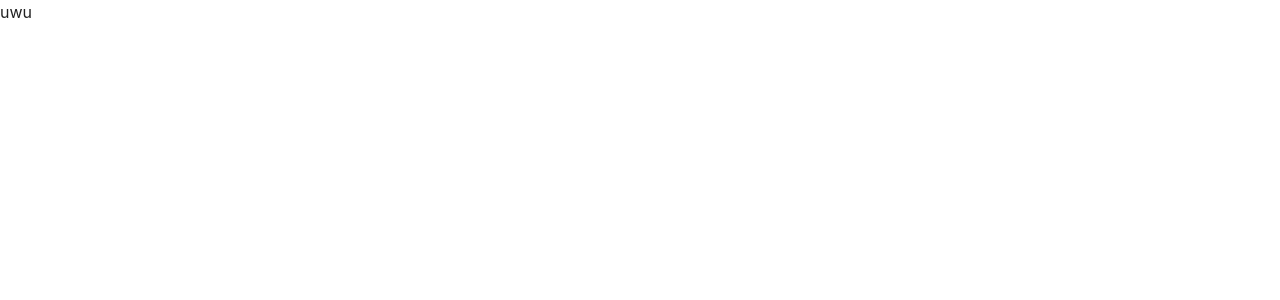
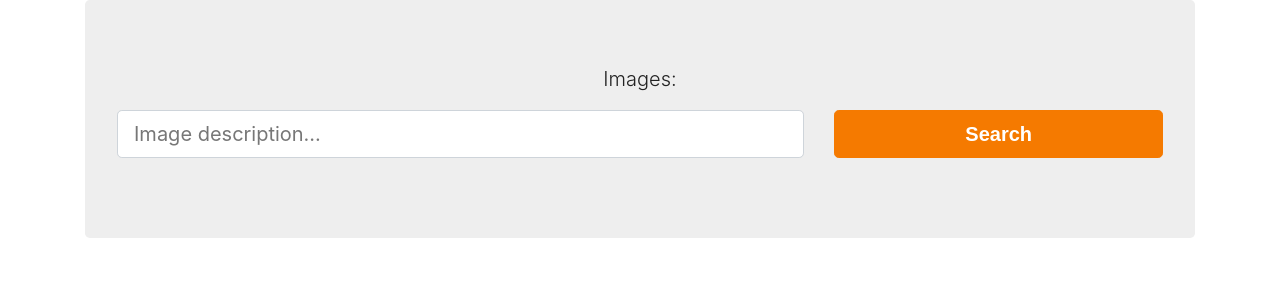
Before and after one commit to Sergio99778/images-pixabay, a React (Vite) app: page / in a window 1280 px wide. Shown: the top 300 px of the page. Built offline with nearby package versions, Linux system fonts and the light colour scheme; a web font is replaced by a local one.

Commit message:
Adding Form to App

```diff
--- a/src/App.jsx
+++ b/src/App.jsx
@@ -1,7 +1,17 @@
 import React from "react";
 
+//Components
+import Form from "./components/Form";
+
 function App() {
-  return <div className="App">uwu</div>;
+  return (
+    <div className="container">
+      <div className="jumbotron">
+        <p className="lead text-center">Images:</p>
+        <Form />
+      </div>
+    </div>
+  );
 }
 
 export default App;
--- /dev/null
+++ b/src/components/Form.jsx
@@ -0,0 +1,22 @@
+import React from "react";
+
+const Form = () => {
+  return (
+    <form className="row">
+      <div className="form-group col-md-8">
+        <input
+          type="text"
+          className="form-control form-control-lg"
+          placeholder="Image description..."
+        />
+      </div>
+      <div className="form-group col-md-4">
+        <button type="submit" className="btn btn-lg btn-danger btn-block">
+          Search
+        </button>
+      </div>
+    </form>
+  );
+};
+
+export default Form;
--- a/src/index.css
+++ /dev/null
@@ -1,13 +0,0 @@
-body {
-  margin: 0;
-  font-family: -apple-system, BlinkMacSystemFont, 'Segoe UI', 'Roboto', 'Oxygen',
-    'Ubuntu', 'Cantarell', 'Fira Sans', 'Droid Sans', 'Helvetica Neue',
-    sans-serif;
-  -webkit-font-smoothing: antialiased;
-  -moz-osx-font-smoothing: grayscale;
-}
-
-code {
-  font-family: source-code-pro, Menlo, Monaco, Consolas, 'Courier New',
-    monospace;
-}
```
Also changed, not shown: src/main.jsx (+5 -6 lines).
